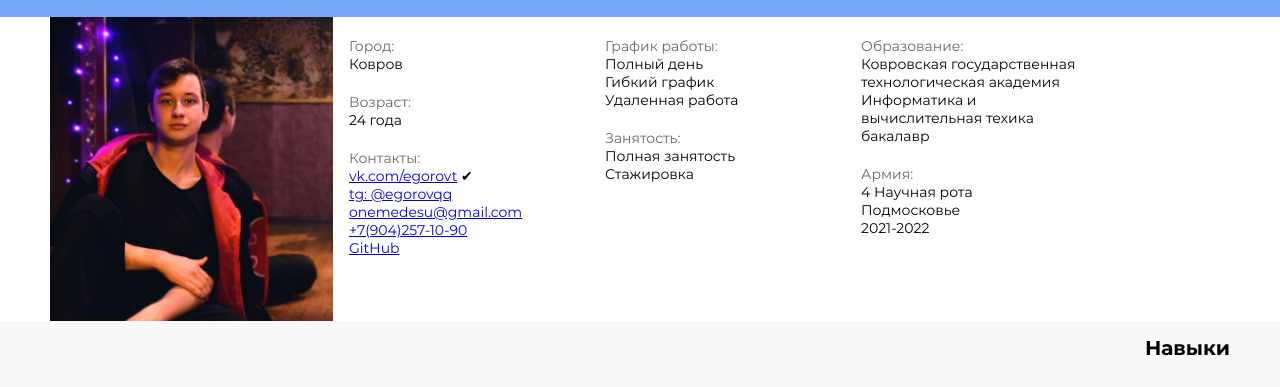
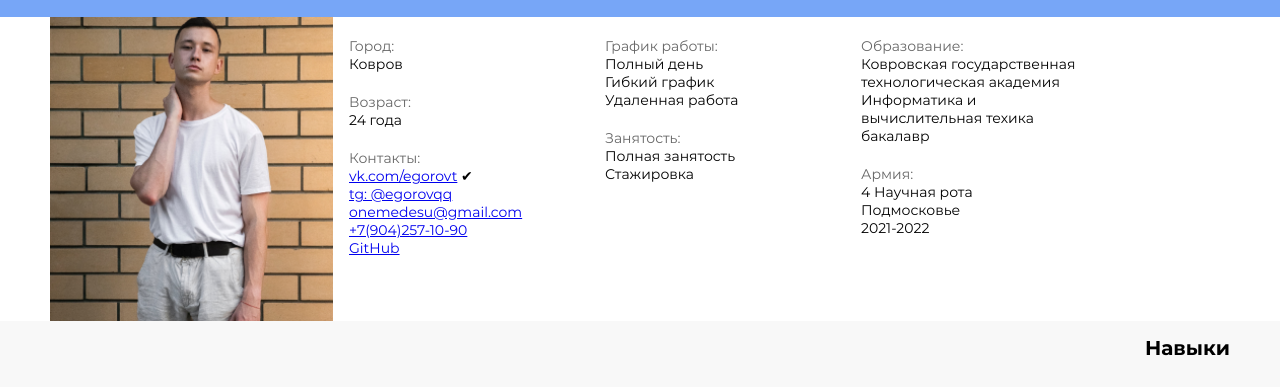
Before and after one commit to Nordinal/resume, a plain HTML site: page index.html in a window 1280 px wide. Shown: the part 43-430 px from the top of the page. Drawn offline with Linux system fonts and the light colour scheme.

Commit message:
newAvatar

```diff
--- a/index.html
+++ b/index.html
@@ -23,7 +23,7 @@
         <section class="main">
             <div class="container inner-main">
                 <div class="inner-main-div">
-                    <img src="img/avatar2.png" class="inner-main-avatar"/>
+                    <img src="img/ava.png" class="inner-main-avatar"/>
                 </div>
                 <div class="inner-main-info">
                     <div>
```
Also changed, not shown: img/ava.png (added), img/avatar.png (deleted), img/avatar2.png (deleted).
